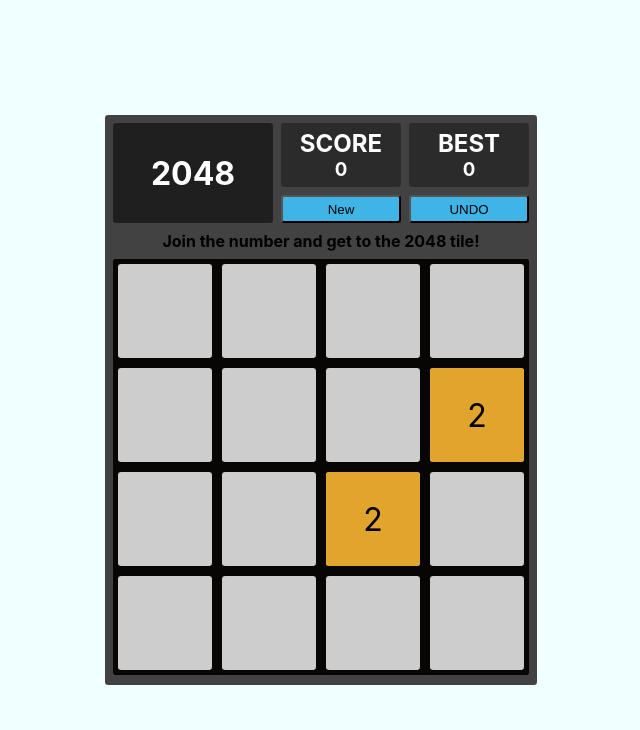
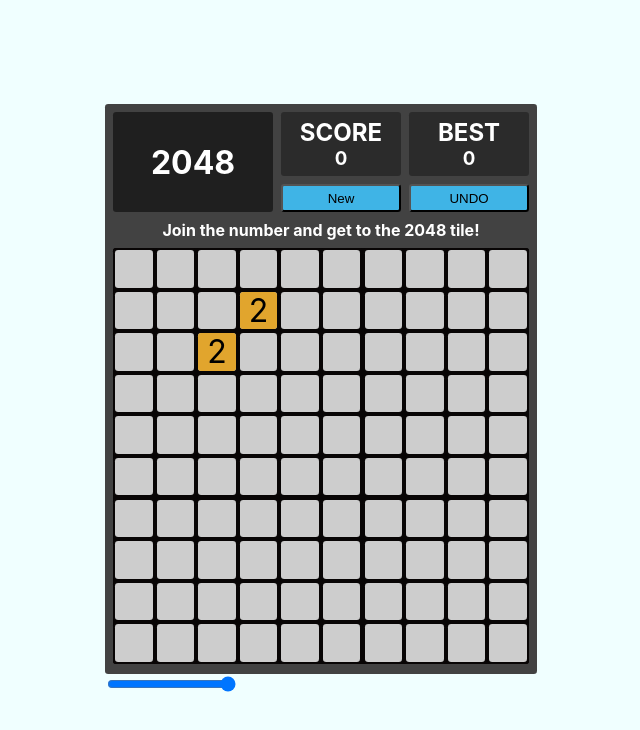
Before and after one commit to AntonErikssonCode/2048_react, a React (Create React App) app: page / in a window 1280 px wide. Shown: the top 730 px of the page, without its empty margins (319-959 px from the left). Built offline with nearby package versions, Linux system fonts and the light colour scheme.

Commit message:
Added slider for size change

```diff
--- a/src/App.css
+++ b/src/App.css
@@ -74,6 +74,7 @@
 
 h4 {
   margin: 8px;
+  color: white;
 }
 .bottomSection {
   height: 416px;
--- a/src/App.tsx
+++ b/src/App.tsx
@@ -5,12 +5,16 @@
 function App() {
   const [score, setScore] = useState(0);
   const [best, setBest] = useState(0);
-  const [tilesXY, setTilesXY] = useState(4);
+  const [tilesXY, setTilesXY] = useState(10);
   const [tileWidthHeight, setTileWidthHeight] = useState<number | undefined>();
   const bottomSectionRef = useRef<HTMLDivElement>(null);
   const [boardBackground, setBoardBackground] = useState<number[]>([]);
   const [moveDistance, setMoveDistance] = useState(0);
+  const [sliderValue, setSliderValue] = useState(2);
 
+  const handleSliderChange = (event: React.ChangeEvent<HTMLInputElement>) => {
+    setTilesXY(parseInt(event.target.value));
+  };
   useEffect(() => {
     if (bottomSectionRef.current) {
       const width = bottomSectionRef.current.offsetWidth / tilesXY;
@@ -26,8 +30,9 @@
     const newBoardBackground = Array(tilesXY * tilesXY).fill(0);
     setBoardBackground(newBoardBackground);
   }
-  /* 104  = 4 */
+
   return (
+    <div>
       <div className="App">
         <div className="topSection">
           <div className="topSection-1">
@@ -71,7 +76,6 @@
                 left: moveDistance * tilesXY * 2,
               }}
             >
-
               <div className="boardInnerTile">
                 <p className="value">2</p>
               </div>
@@ -86,14 +90,21 @@
                 left: moveDistance * tilesXY * 3,
               }}
             >
-
               <div className="boardInnerTile">
                 <p className="value">2</p>
               </div>
             </div>
-
           </div>
         </div>
+      </div>
+      <input
+        type="range"
+        min="2"
+        max="10"
+        value={tilesXY}
+        className="slider"
+        onChange={handleSliderChange}
+      />
     </div>
   );
 }
```
Lines whose indentation alone changed are shown as unchanged.
